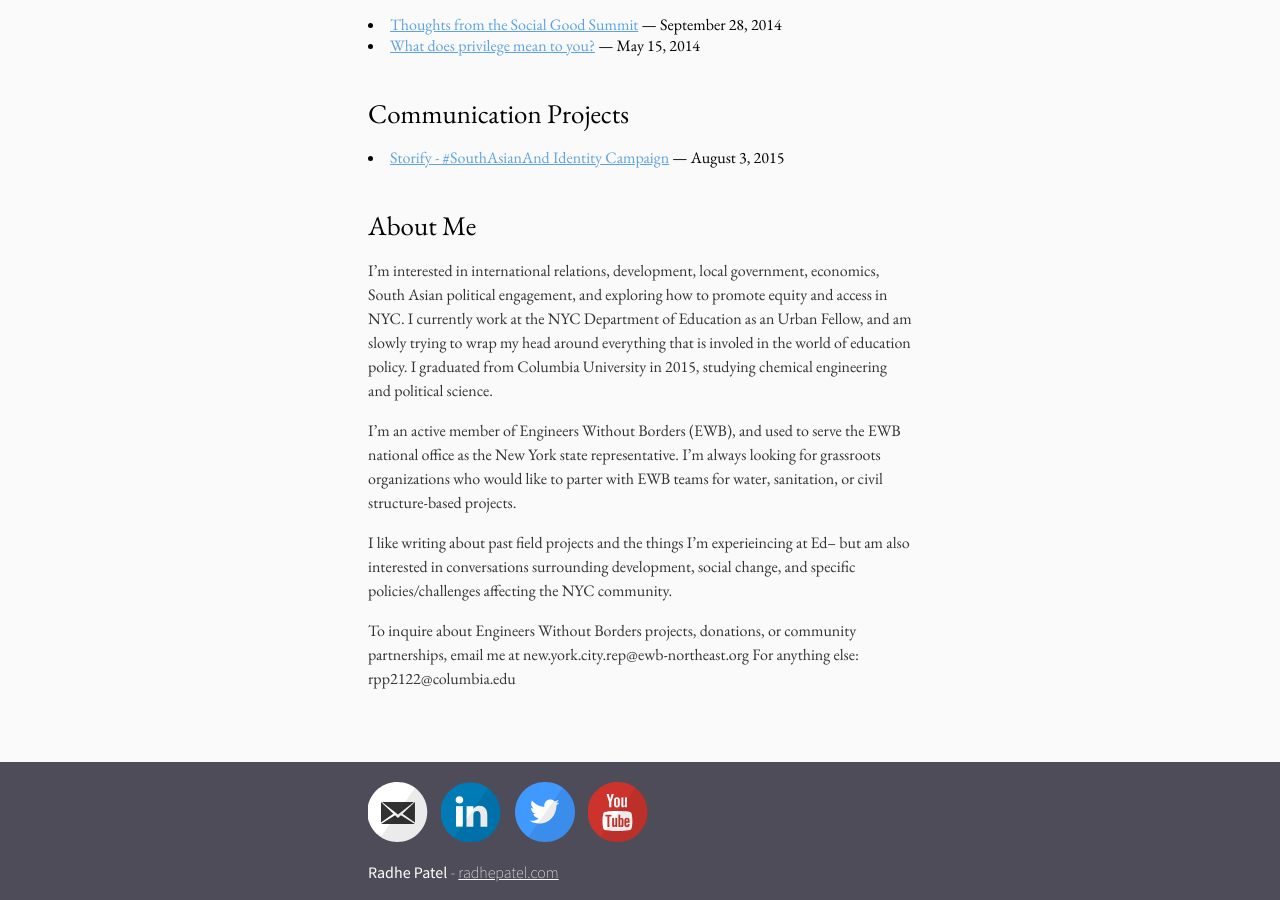
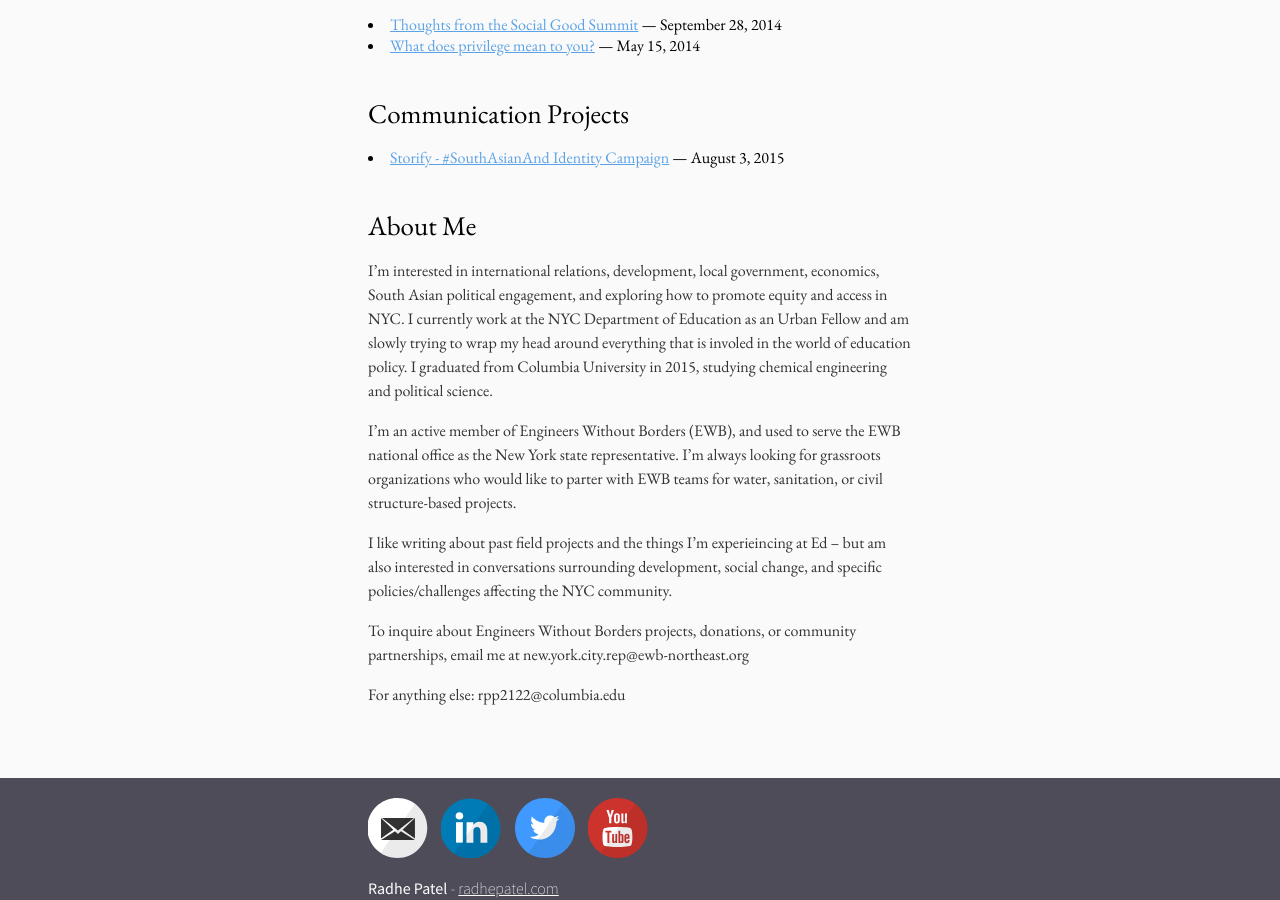
Before and after one commit to radhepatel/radhepatel.github.io, a Jekyll site: the page built from index.md, in a window 1280 px wide and 900 px high, scrolled down 388 px. Built offline with Jekyll 4.4.1, drawn with Linux system fonts in a browser that asks for light colours.

```diff
--- a/index.md
+++ b/index.md
@@ -19,11 +19,12 @@ title: Writing
 
 ## About Me
 
-I'm interested in international relations, development, local government, economics, South Asian political engagement, and exploring how to promote equity and access in NYC. I currently work at the NYC Department of Education as an Urban Fellow, and am slowly trying to wrap my head around everything that is involed in the world of education policy.  I graduated from Columbia University in 2015, studying chemical engineering and political science.
+I'm interested in international relations, development, local government, economics, South Asian political engagement, and exploring how to promote equity and access in NYC. I currently work at the NYC Department of Education as an Urban Fellow and am slowly trying to wrap my head around everything that is involed in the world of education policy. I graduated from Columbia University in 2015, studying chemical engineering and political science.
 
- I'm an active member of Engineers Without Borders (EWB), and used to serve the EWB national office as the New York state representative. I'm always looking for grassroots organizations who would like to parter with EWB teams for water, sanitation, or civil structure-based projects.
+I'm an active member of Engineers Without Borders (EWB), and used to serve the EWB national office as the New York state representative. I'm always looking for grassroots organizations who would like to parter with EWB teams for water, sanitation, or civil structure-based projects.
 
-I like writing about past field projects and the things I'm experieincing at Ed-- but am also interested in conversations surrounding development, social change, and specific policies/challenges affecting the NYC community.
+I like writing about past field projects and the things I'm experieincing at Ed -- but am also interested in conversations surrounding development, social change, and specific policies/challenges affecting the NYC community.
 
 To inquire about Engineers Without Borders projects, donations, or community partnerships, email me at new.york.city.rep@ewb-northeast.org
+
 For anything else: rpp2122@columbia.edu
```
